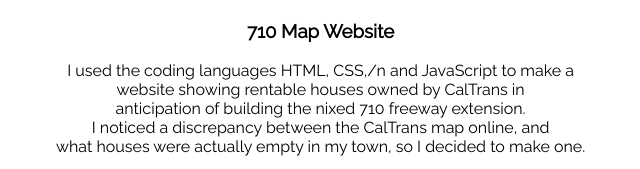
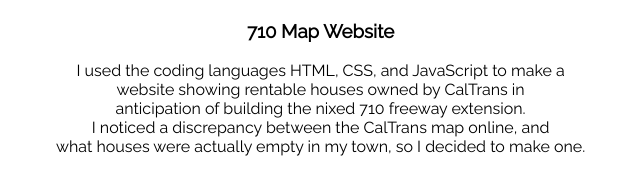
Before and after one commit to elsasheppard/ProjectsSite, a plain HTML site: page index.html in a window 1280 px wide. Shown: the part 1412-1581 px from the top of the page, 152-792 px from the left. Drawn offline with Linux system fonts and the light colour scheme.

Commit message:
Get rid of rouge "/n"

```diff
--- a/index.html
+++ b/index.html
@@ -66,7 +66,7 @@
 
       <div id='desc1a'>
         <h3>710 Map Website</h3>
-        <p>I used the coding languages HTML, CSS,/n and JavaScript to make a
+        <p>I used the coding languages HTML, CSS, and JavaScript to make a
         <br>website showing rentable houses owned by CalTrans in
         <br>anticipation of building the nixed 710 freeway extension.
         <br>I noticed a discrepancy between the CalTrans map online, and
```
